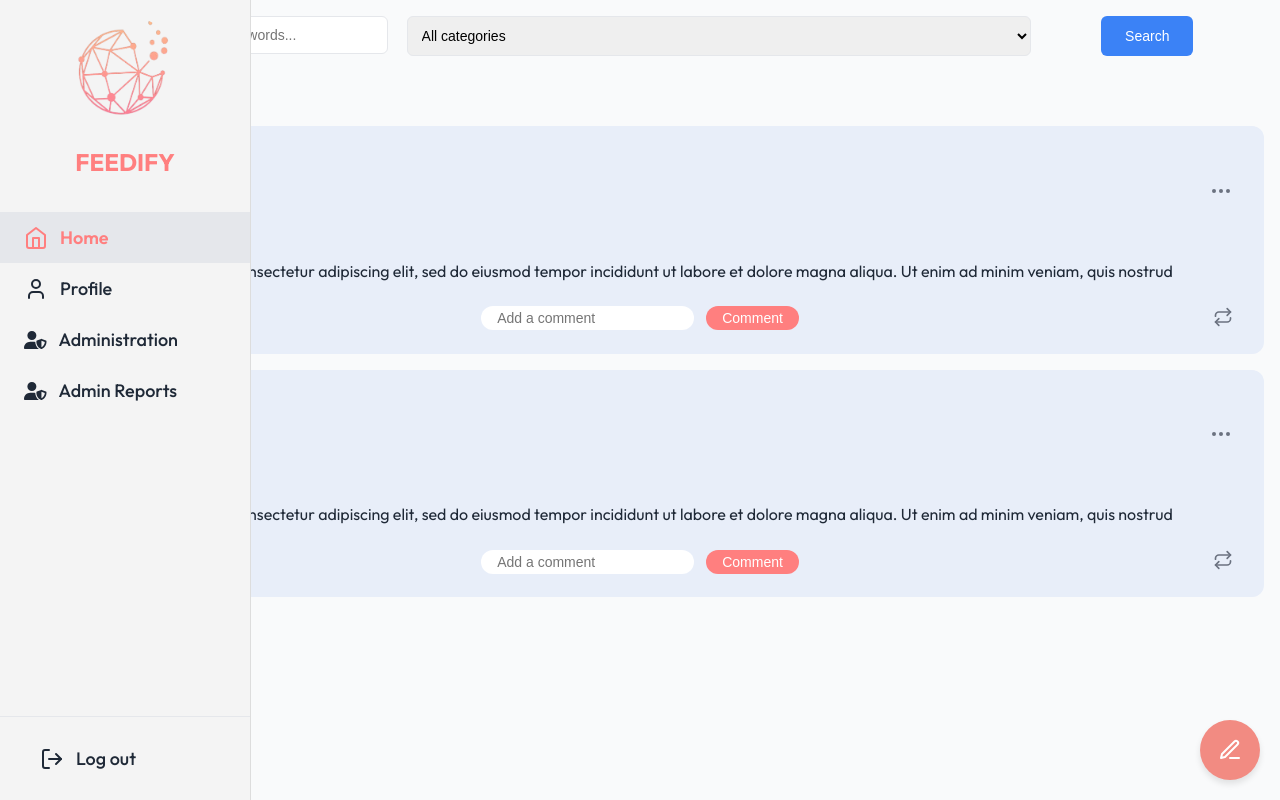
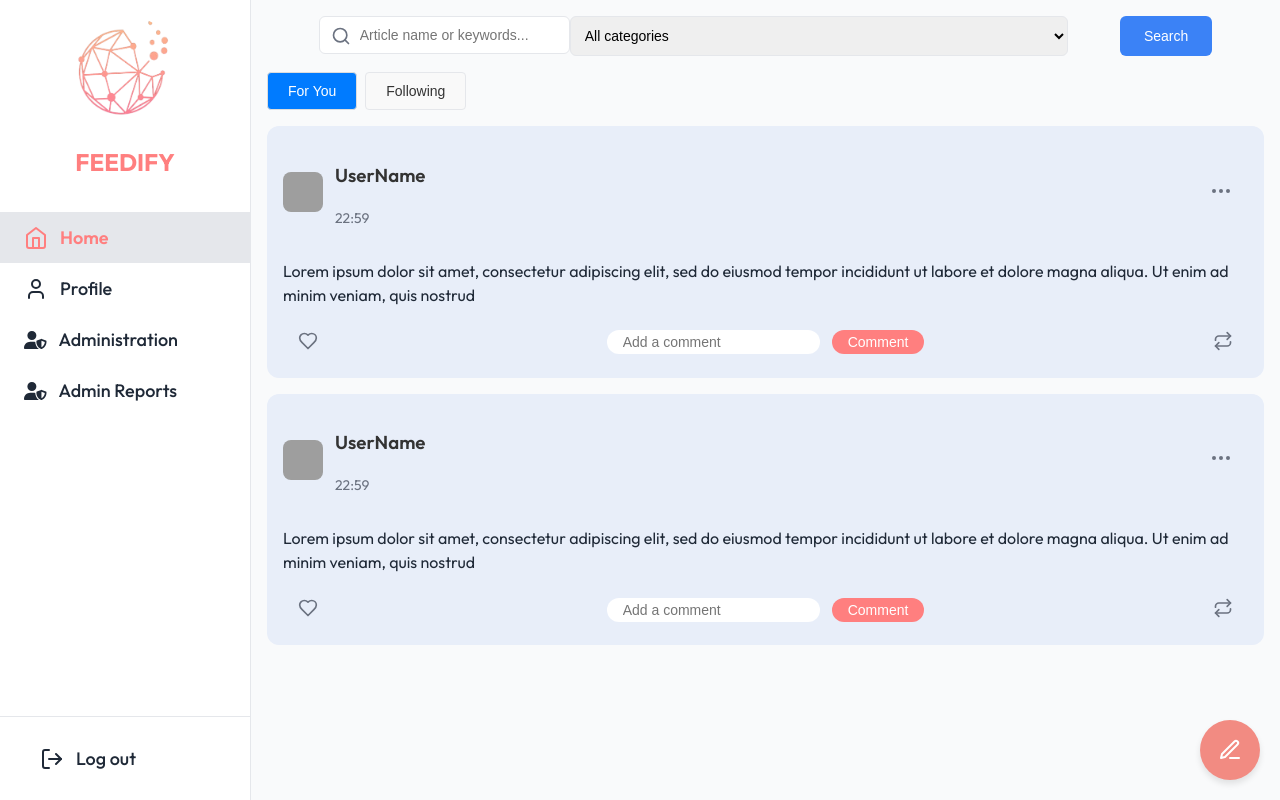
Before and after one commit to rowangamal/Feedify, a React (Vite) app in the folder frontend/: page /home in a window 1280 px wide. Built offline with nearby package versions, Linux system fonts and the light colour scheme; grey boxes are pictures that could not be loaded.

Commit message:
fix: sidebar problem

```diff
--- a/frontend/src/components/AdminDashboard/AdminReportPage.css
+++ b/frontend/src/components/AdminDashboard/AdminReportPage.css
@@ -6,7 +6,7 @@
 }
 
 
-.sidebar {
+/* .sidebar {
   width: 250px;
   background-color: #f4f4f4;
   border-right: 1px solid #ddd;
@@ -15,10 +15,9 @@
   left: 0;
   height: 100%;
   z-index: 1000;
-}
+} */
 
 .admin-report-main {
-  margin-left: 250px;
   width: calc(100% - 250px);
   overflow-y: auto;
   padding: 20px;
```
